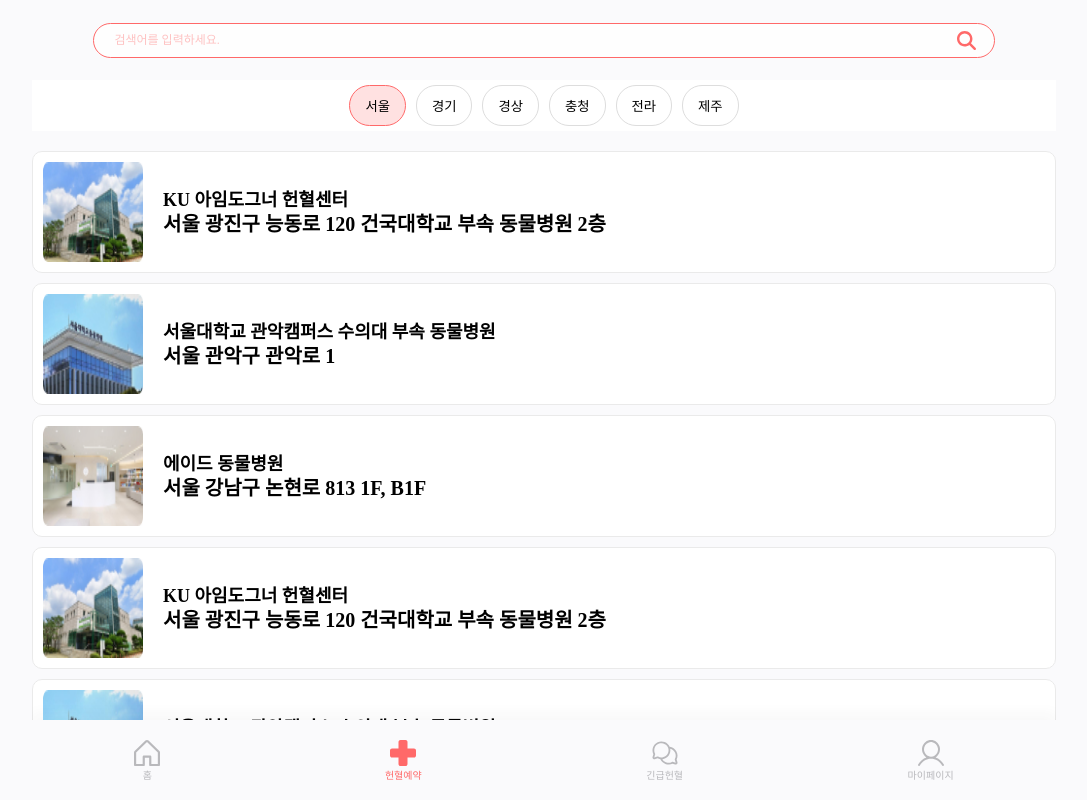
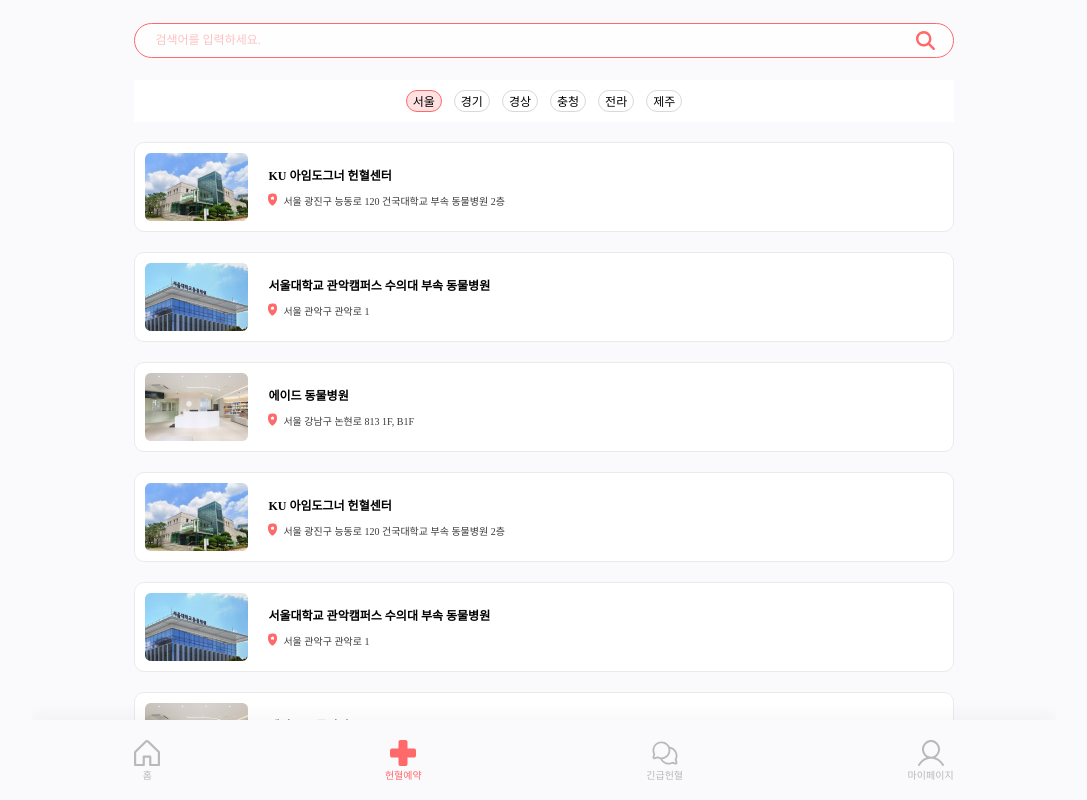
Before and after one commit to LikeLion-at-DGU/2024-hackathon-3-sharedog-frontend, a React (Vite) app: page /reservation in a window 1280 px wide. Shown: the whole page, without its empty margins (96-1183 px from the left). Built offline with nearby package versions, Linux system fonts and the light colour scheme.

Commit message:
Design : 필터 및 병원 정보 디자인 수정

```diff
--- a/src/pages/reservationPage/BloodReservation.jsx
+++ b/src/pages/reservationPage/BloodReservation.jsx
@@ -1,5 +1,5 @@
 import React from 'react';
-import { Wrapper, RegionButtonsContainer, RegionButtons, RegionButton, HospitalContainer, HospitalCard, HospitalImage, HospitalInfo } from './Styled';
+import { Wrapper, RegionButtonsContainer, RegionButtons, RegionButton, HospitalContainer, HospitalCard, HospitalImage, HospitalInfo, HosPlace, VectorIcon } from './Styled';
 import Header from './header/Header';
 import dummyReservation from '../../data/dummyReservation';
 
@@ -24,7 +24,10 @@ const BloodReservation = () => {
               <HospitalImage src={hospital.image} alt={`${hospital.name}_image`} />
               <HospitalInfo>
                 <h1>{hospital.name}</h1>
-                <p>{hospital.place}</p>
+                <HosPlace>
+                  <VectorIcon/>
+                  <p>{hospital.place}</p>
+                </HosPlace>
               </HospitalInfo>
             </HospitalCard>
           ))}
--- a/src/pages/reservationPage/Styled.jsx
+++ b/src/pages/reservationPage/Styled.jsx
@@ -1,4 +1,6 @@
 import styled from 'styled-components';
+import VectorIcon from '../../assets/icons/Vector.svg?react';
+
 
 export const Wrapper = styled.div`
   display: flex;
@@ -16,26 +18,39 @@ export const Wrapper = styled.div`
 export const RegionButtonsContainer = styled.div`
   display: flex;
   justify-content: center;
-  width: 100%;
+  width: 80%;
+  margin: 0 auto;
   position: sticky;
   top: 0;
   background: white; // 고정될 때 배경색을 지정하여 스크롤 시 병원 카드와 구분되도록 함
   z-index: 1000;
+  padding: 10px 0;
 `;
 
 export const RegionButtons = styled.div`
   display: flex;
-  justify-content: center;
-  gap: 10px;
+  align-items: center;
+  justify-content: space-evenly;
+  gap: 12px;
   flex-shrink: 0;
-  padding: 5px 15px;
 `;
 
 export const RegionButton = styled.button`
-  padding: 10px 15px;
-  border: 1px solid #ddd;
-  border-radius: 20px;
+  display: flex;
+  padding: auto;
+  justify-content: center;
+  align-items: center;
+  gap: 10px;
+  flex-shrink: 0;
+  border-radius: 50px;
+  border: 1px solid #D9D9D9;
   background-color: white;
+  text-align: center;
+  font-family: SUIT;
+  font-size: 12px;
+  font-style: normal;
+  font-weight: 400;
+  line-height: normal;
   cursor: pointer;
   &.active {
     border-radius: 50px;
@@ -45,8 +60,14 @@ export const RegionButton = styled.button`
 `;
 
 export const HospitalContainer = styled.div`
-  width: 100%;
+  width: 80%;
   padding: 20px 0;
+  margin: 0 auto;
+  display: flex;
+  flex-direction: column;
+  gap: 10px;
+  align-items: center; // Center the content horizontally
+  justify-content: center;
 `;
 
 export const HospitalCard = styled.div`
@@ -57,20 +78,43 @@ export const HospitalCard = styled.div`
   background: #FFF;
   padding: 10px;
   margin-bottom: 10px;
+  width: 100%;
 `;
 
 export const HospitalImage = styled.img`
-  width: 100px;
-  height: 100px;
+  width: 103px;
+  height: 68px;
   margin-right: 20px;
 `;
 
 export const HospitalInfo = styled.div`
+  display: flex;
+  flex-direction: column;
+  align-items: flex-start;
+  gap: 9px;
   h1 {
-    font-size: 18px;
-    margin: 0;
+    color: #000;
+    font-family: SUIT;
+    font-size: 12px;
+    font-style: normal;
+    font-weight: 700;
+    line-height: normal;
   }
   p {
-    margin: 5px 0 0;
+    color: var(--Gray-Gray03, #3A3A3C);
+    font-family: SUIT;
+    font-size: 10px;
+    font-style: normal;
+    font-weight: 500;
+    line-height: normal;
   }
 `;
+
+export const HosPlace = styled.div`
+  display: flex;
+  flex-direction: row;
+  align-items: flex-start;
+  gap: 6px;
+`;
+
+export {VectorIcon};
--- a/src/pages/reservationPage/header/Header.jsx
+++ b/src/pages/reservationPage/header/Header.jsx
@@ -14,7 +14,7 @@ const HeaderBox = styled.div` //헤더 요소를 감싸는 프레임
     display: flex;
     justify-content: space-between;
     align-items: center;
-    width: 88%;
+    width: 80%;
     gap: 22px;
 `;
 const Search = styled.div`//검색창 디브
```
Also changed, not shown: src/assets/icons/Vector.svg (added).
